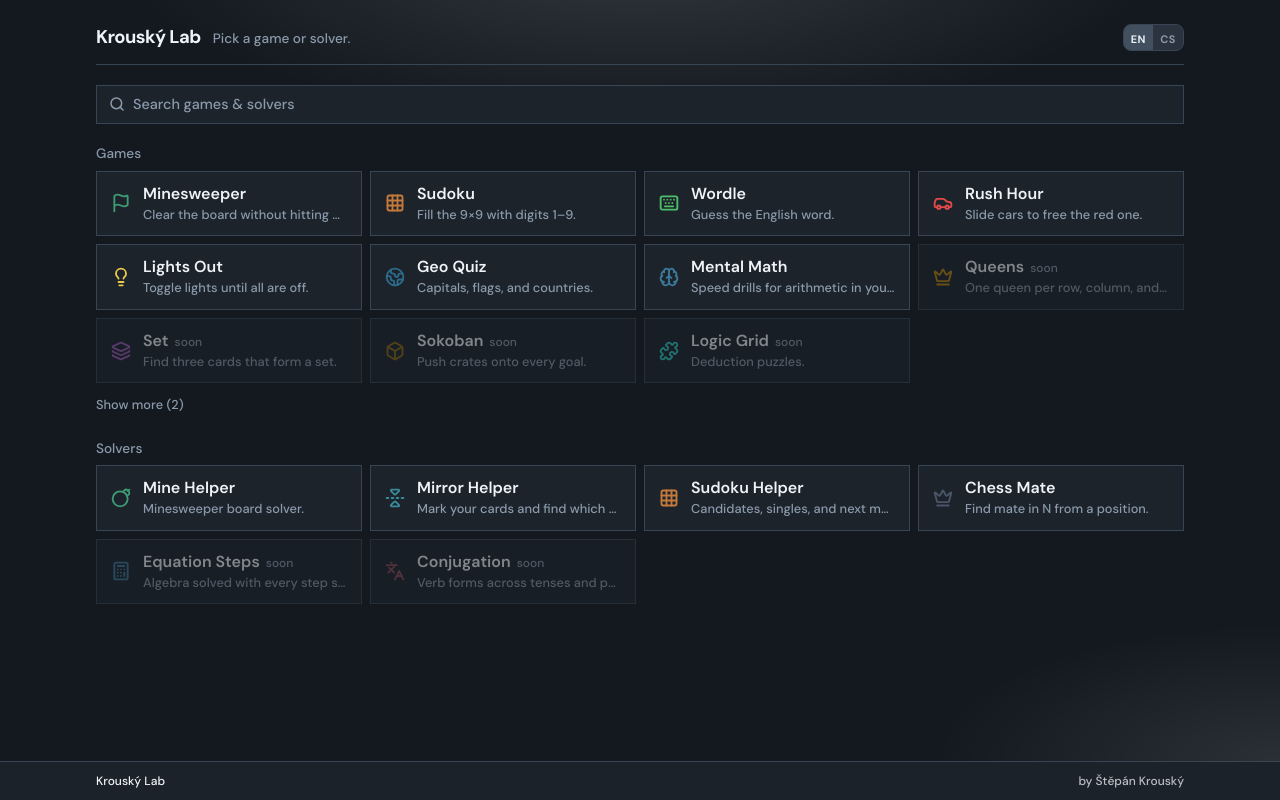
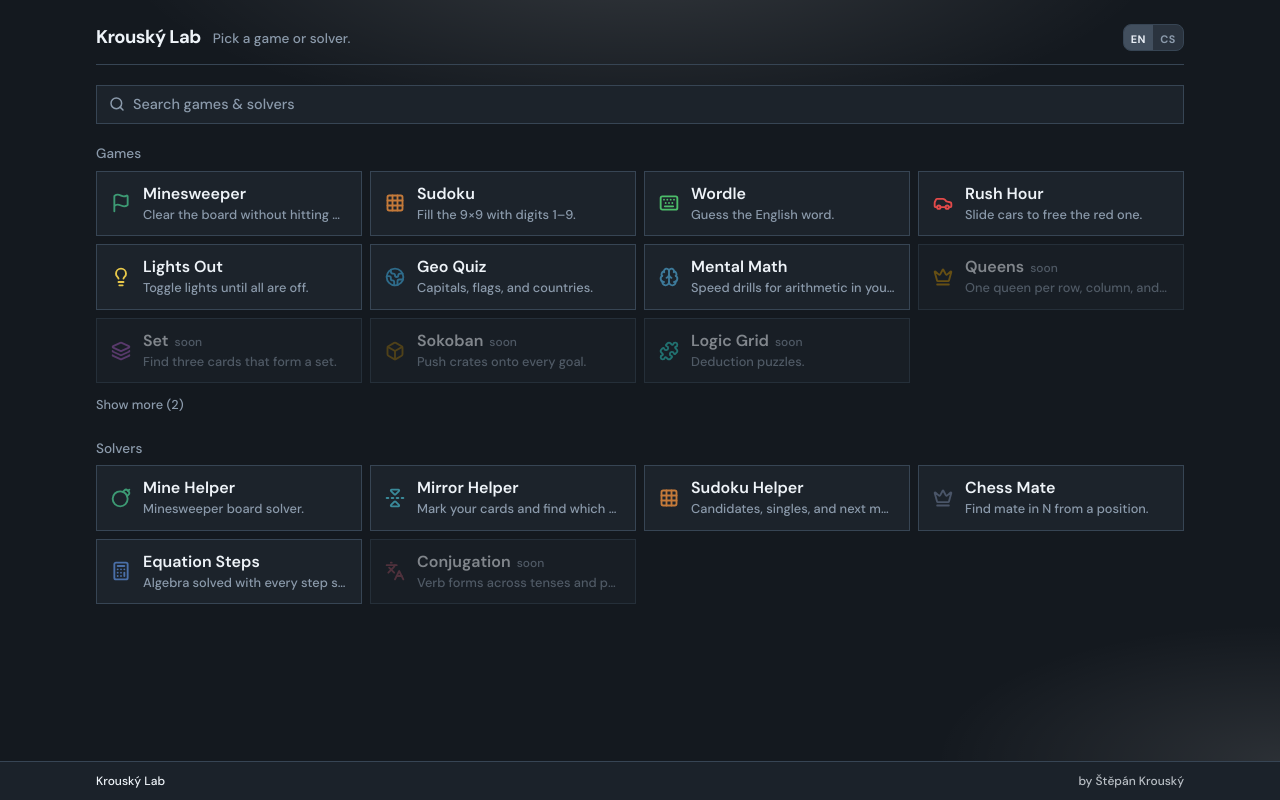
Before and after one commit to krouskystepan/lab, a React (Vite) app: page / in a window 1280 px wide. Built offline with nearby package versions, Linux system fonts and the light colour scheme.

Commit message:
wire equation steps as a live solver

```diff
--- a/src/App.tsx
+++ b/src/App.tsx
@@ -11,8 +11,10 @@ import LightsOutApp from './apps/lights-out/LightsOutApp'
 import GeoQuizApp from './apps/geo-quiz/GeoQuizApp'
 import MentalMathApp from './apps/mental-math/MentalMathApp'
 import MirrorHelperApp from './apps/mirror-helper/MirrorHelperApp'
+import EquationStepsApp from './apps/equation-steps/EquationStepsApp'
 import {
   chessMateTheme,
+  equationStepsTheme,
   geoQuizTheme,
   lightsOutTheme,
   mentalMathTheme,
@@ -117,6 +119,14 @@ function MirrorHelperRoute() {
   )
 }
 
+function EquationStepsRoute() {
+  return (
+    <ThemeScope theme={equationStepsTheme} className={gamePage}>
+      <EquationStepsApp />
+    </ThemeScope>
+  )
+}
+
 export default function App() {
   return (
     <BrowserRouter>
@@ -147,6 +157,7 @@ export default function App() {
           <Route path="/solvers/mirror-helper" element={<MirrorHelperRoute />} />
           <Route path="/solvers/sudoku-helper" element={<SudokuHelperRoute />} />
           <Route path="/solvers/chess-mate" element={<ChessMateRoute />} />
+          <Route path="/solvers/equation-steps" element={<EquationStepsRoute />} />
           <Route path="/games/:slug" element={<ComingSoonPage />} />
           <Route path="/solvers/:slug" element={<ComingSoonPage />} />
           <Route path="*" element={<ComingSoonPage />} />
--- a/src/catalog/registry.ts
+++ b/src/catalog/registry.ts
@@ -31,7 +31,8 @@ import {
   rushHourTheme,
   lightsOutTheme,
   geoQuizTheme,
-  mentalMathTheme
+  mentalMathTheme,
+  equationStepsTheme
 } from '../shared/theme'
 
 export type CatalogKind = 'game' | 'solver'
@@ -252,12 +253,8 @@ export const catalog: CatalogEntry[] = [
     titleKey: 'catalog.equationSteps.title',
     blurbKey: 'catalog.equationSteps.blurb',
     icon: Calculator,
-    theme: {
-      accent: '#3d7a9a',
-      accentHover: '#4e8bab',
-      onAccent: '#e5f2f8'
-    },
-    status: 'soon'
+    theme: equationStepsTheme,
+    status: 'live'
   },
   {
     id: 'conjugation',
--- a/src/shared/theme.ts
+++ b/src/shared/theme.ts
@@ -96,6 +96,14 @@ export const mirrorHelperTheme: AppTheme = {
   glow: '#3a8a9a'
 }
 
+/** Equation Steps - ink blue, distinct from Mental Math teal. */
+export const equationStepsTheme: AppTheme = {
+  accent: '#4a6fa8',
+  accentHover: '#5b80b9',
+  onAccent: '#eaf0f8',
+  glow: '#4a6fa8'
+}
+
 export function themeGlow(theme: AppTheme): string {
   return theme.glow ?? theme.accent
 }
```
